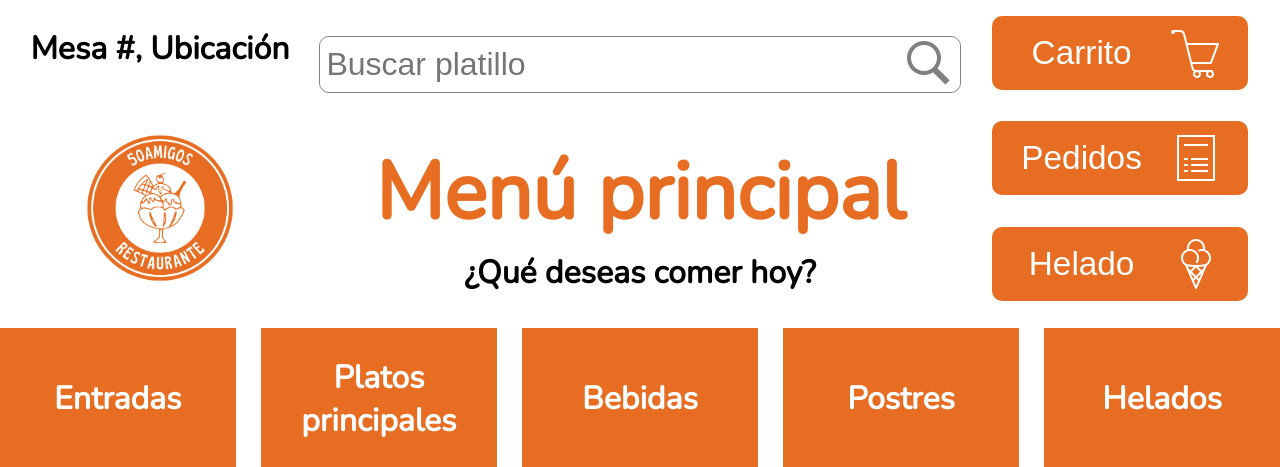
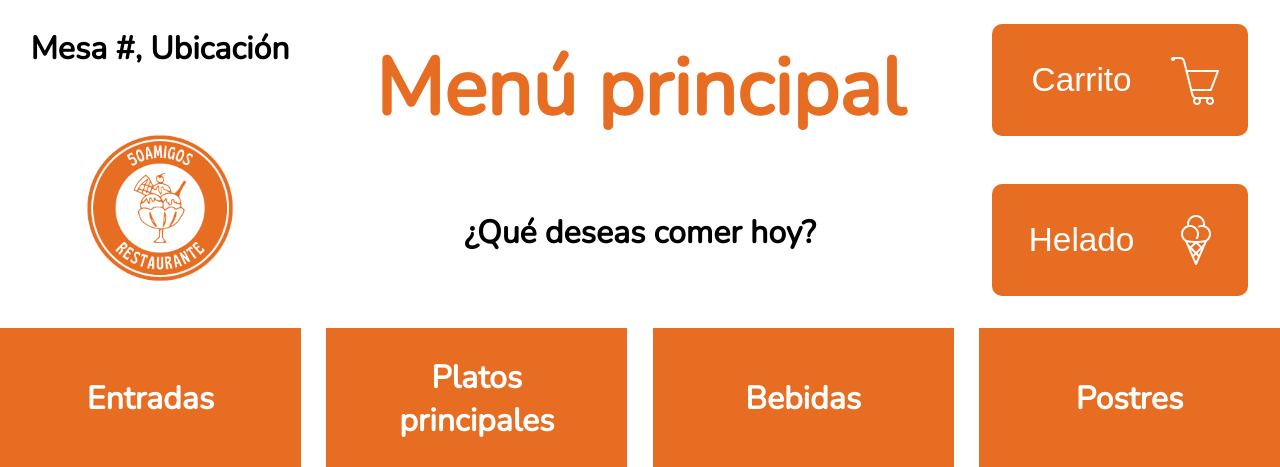
Before and after one commit to vrosalesjaimes/Byte-Building-Technologies., a Django app: page /usuario/ in a window 1280 px wide. Shown: the top 467 px of the page. Run offline with Django 4.2, Linux system fonts and the light colour scheme; some libraries are stand-ins or nearby versions.

Commit message:
Modificación de paneles

```diff
--- a/App50Amigos/templates/panel_user.html
+++ b/App50Amigos/templates/panels/panel_admin.html
@@ -11,45 +11,32 @@
     <link href='https://fonts.googleapis.com/css?family=Nunito' rel='stylesheet'>
     <link rel="icon" type="image/x-icon" href="{% static 'assets/favicon.ico '%}" />
     <!-- Core theme CSS (includes Bootstrap)-->
-    <link href="{% static 'css/panel_user.css'%}" rel="stylesheet" />
+    <link href="{% static 'css/panel_admin.css'%}" rel="stylesheet" />
     <script src="https://kit.fontawesome.com/d5b36fd0cc.js" crossorigin="anonymous"></script>
 </head>
 
 <body>
     <header>
         <div class="logo">
-            <p>Mesa #, Ubicación</p>
+            <p>Administrador Nombre</p>
             <img class="logo_img" src="{% static 'assets/logos/50amigos.png'%}" alt="">
         </div>
         <div class="panel_center">
+            <div class="top_table">
                 <form class="buscador" action="">
                     <input class="search_text" type="text" placeholder="Buscar platillo">
                     <button>
                         <img class="search_button" src="{% static 'assets/icon/search.png'%}">
                     </button>
                 </form>
-            <p class="menu_title">Menú principal</p>
-            <p class="question">¿Qué deseas comer hoy?</p>
+                <button class="button_panel">
+                    <p>Cerrar sesión</p>
+                </button>
             </div>
-        <div class="buttons">
-            <button class="button_panel">
-                <div>
-                    <p>Carrito</p>
-                    <img src="{% static 'assets/icon/shop.png'%}" alt="">
+            <div class="message_admin">
+                <p class="admin_title">Bienvenido de nuevo, Nombre</p>
+                <p class="question">Elige una categoria para empezar</p>
             </div>
-            </button>
-            <button class="button_panel">
-                <div>
-                    <p>Pedidos</p>
-                    <img src="{% static 'assets/icon/pedido.png'%}" alt="">
-                </div>
-            </button>
-            <button class="button_panel">
-                <div>
-                    <p>Helado</p>
-                    <img src="{% static 'assets/icon/ice_cream.png'%}" alt="">
-                </div>
-            </button>
         </div>
     </header>
     <section class="content">
@@ -71,10 +58,11 @@
         </div>
         <div class="category_card">
             <p>Helados</p>
-            <img src="{% static 'assets/categories/helado.jpeg' %}" alt="">
+            <img src="{% static 'assets/categories/helado.jpg' %}" alt="">
         </div>
     </section>
 </body>
 <script src="https://code.jquery.com/jquery-3.7.0.js"></script>
 <script src="{% static 'js/index.js'%}"></script>
+
 </html>
--- a/App50Amigos/templates/panel_admin.html
+++ b/App50Amigos/templates/panels/panel_user.html
@@ -11,32 +11,35 @@
     <link href='https://fonts.googleapis.com/css?family=Nunito' rel='stylesheet'>
     <link rel="icon" type="image/x-icon" href="{% static 'assets/favicon.ico '%}" />
     <!-- Core theme CSS (includes Bootstrap)-->
-    <link href="{% static 'css/panel_admin.css'%}" rel="stylesheet" />
+    <link href="{% static 'css/panel_user.css'%}" rel="stylesheet" />
     <script src="https://kit.fontawesome.com/d5b36fd0cc.js" crossorigin="anonymous"></script>
 </head>
 
 <body>
     <header>
         <div class="logo">
-            <p>Administrador Nombre</p>
+            <p>Mesa #, Ubicación</p>
             <img class="logo_img" src="{% static 'assets/logos/50amigos.png'%}" alt="">
         </div>
         <div class="panel_center">
-            <div class="top_table">
-                <form class="buscador" action="">
-                    <input class="search_text" type="text" placeholder="Buscar platillo">
-                    <button>
-                        <img class="search_button" src="{% static 'assets/icon/search.png'%}">
-                    </button>
-                </form>
-                <button class="button_panel">
-                    <p>Cerrar sesión</p>
-                </button>
-            </div>
-            <div class="message_admin">
-                <p class="admin_title">Bienvenido de nuevo, Nombre</p>
-                <p class="question">Elige una categoria para empezar o busca un platillo especifico.</p>
-            </div>
+            <p class="menu_title">Menú principal</p>
+            <p class="question">¿Qué deseas comer hoy?</p>
+        </div>
+        <div class="buttons">
+            <button class="button_panel">
+                <div>
+                    <p>Carrito</p>
+                    <img src="{% static 'assets/icon/shop.png'%}" alt="">
+                </div>
+            </button>
+
+            <button class="button_panel">
+                <div>
+                    <p>Helado</p>
+                    <img src="{% static 'assets/icon/ice_cream.png'%}" alt="">
+                </div>
+            </button>
+
         </div>
     </header>
     <section class="content">
@@ -56,13 +59,8 @@
             <p>Postres</p>
             <img src="{% static 'assets/categories/postre.jpg' %}" alt="">
         </div>
-        <div class="category_card">
-            <p>Helados</p>
-            <img src="{% static 'assets/categories/helado.jpg' %}" alt="">
-        </div>
     </section>
 </body>
 <script src="https://code.jquery.com/jquery-3.7.0.js"></script>
 <script src="{% static 'js/index.js'%}"></script>
-
 </html>
--- a/App50Amigos/views.py
+++ b/App50Amigos/views.py
@@ -13,10 +13,10 @@
 
 
 def panelAdmin(request):
-    return render(request, 'panel_admin.html')
+    return render(request, 'panels/panel_admin.html')
 
 def panelUser(request):
-    return render(request, 'panel_user.html')
+    return render(request, 'panels/panel_user.html')
 
 def registro(request):
     data = {
--- a/static/css/panel_admin.css
+++ b/static/css/panel_admin.css
@@ -48,6 +48,7 @@
   }
 
   .buscador {
+    visibility: hidden;
     margin: 0 5%;
     width: 90%;
     display: grid;
--- a/static/css/panel_user.css
+++ b/static/css/panel_user.css
@@ -31,7 +31,6 @@
     height: 100%;
     width: 100%;
     display: grid;
-    grid-template-rows: 40% 40% 20%;
     justify-items: center;
     align-items: center;
   }
@@ -42,7 +41,7 @@
     position: relative;
     overflow: hidden;
     display: grid;
-    grid-template-columns: 18.4% 18.4% 18.4% 18.4% 18.4%;
+    grid-template-columns: 23.5% 23.5% 23.5% 23.5%;
     grid-template-rows: 100%;
     grid-column-gap: 2%;
   }
@@ -96,7 +95,6 @@
     font-weight: bold;
     margin: 0;
     padding: 0;
-
   }
 
   .question {
@@ -104,65 +102,19 @@
     font-weight: bold;
     margin: 0;
     margin-bottom: 1em;
+    padding: 0;
   }
 
-  .panel_center {
-    width: 100%;
-    height: 100%;
-  }
-
-  .buscador {
-    width: 100%;
-    display: grid;
-    grid-template-columns: 90% 10%;
-    border: solid #808080 1px;
-    -webkit-border-radius: 10px;
-    -moz-border-radius: 10px;
-    border-radius: 10px;
-  }
-
-  .buscador input {
-    font-size: 2em;
-    padding: .2em;
-    border: 0;
-    -webkit-border-top-left-radius: 10px;
-    -webkit-border-bottom-left-radius: 10px;
-    -moz-border-radius-topleft: 10px;
-    -moz-border-radius-bottomleft: 10px;
-    border-top-left-radius: 10px;
-    border-bottom-left-radius: 10px;
-    color: #808080;
-  }
-
-  .buscador button {
-    border: 0;
-    background-color: white;
-    -webkit-border-top-right-radius: 10px;
-    -webkit-border-bottom-right-radius: 10px;
-    -moz-border-radius-topright: 10px;
-    -moz-border-radius-bottomright: 10px;
-    border-top-right-radius: 10px;
-    border-bottom-right-radius: 10px;
-  }
-
-  .buscador button:hover{
-    background-color: #e9e9e9;
-  }
-
-  .buscador_button img {
-    max-width: 100%;
-    max-height: 100%;
-    vertical-align: middle;
-  }
 
   .buttons{
     height: 100%;
+    padding: 10% 0;
     width: 100%;
     margin: 0;
     padding: 0;
     display: grid;
     grid-template-columns: 80%;
-    grid-template-rows: 33% 33% 33%;
+    grid-template-rows: 50% 50%;
     align-items: center;
     justify-content: center;
   }
```
Lines whose indentation alone changed are shown as unchanged.
